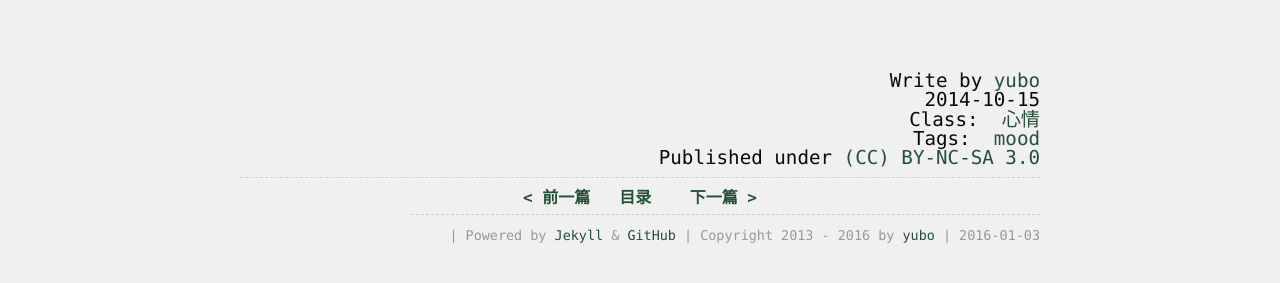
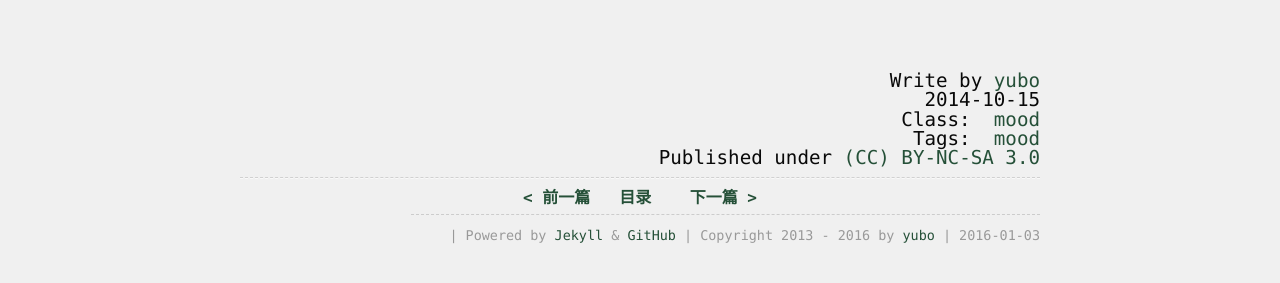
Before and after one commit to yuzibo/yuzibo.github.io, a Jekyll site: the page built from _posts/2014-10-15-reblog.md, in a window 1280 px wide. Shown: the part 336-619 px from the top of the page. Built offline with Jekyll 4.4.1, drawn with Linux system fonts in a browser that asks for light colours; Markdown is read by kramdown in place of the engine named in the settings; comment, search, counter and statistics services are not loaded.

Commit message:
修改错误

```diff
--- a/_posts/2014-10-15-reblog.md
+++ b/_posts/2014-10-15-reblog.md
@@ -1,7 +1,7 @@
 ---
 layout: article
 title: "再出发"
-category: 心情
+category: mood
 tags: mood
 ---
 ##时隔三个月，重新开始写博客
```
Also changed, not shown: _posts/2014-10-30-LinuxCloseIptables.md (+1 -0 lines).
